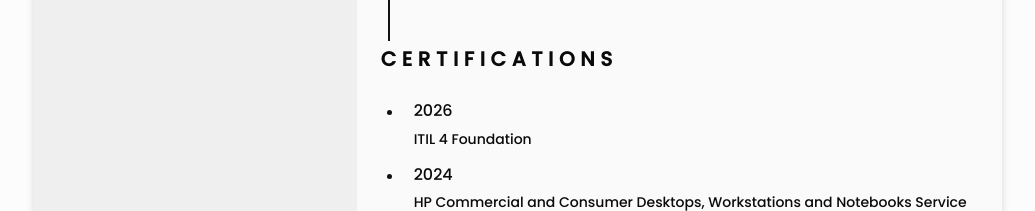
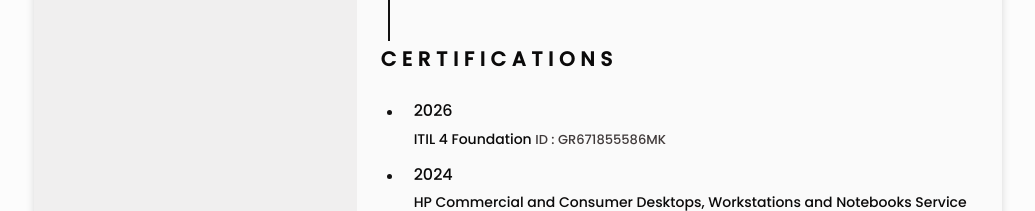
Before and after one commit to kastallimalek/cv, a plain HTML site: page index.html in a window 1280 px wide. Shown: the part 2180-2391 px from the top of the page, without its empty margins (122-1157 px from the left). Drawn offline with Linux system fonts and the light colour scheme.

Commit message:
Add ITIL certification ID

```diff
--- a/index.html
+++ b/index.html
@@ -420,7 +420,9 @@
                                 </div>
                                 <div class="certificate_data bd-grid">
                                     <h3 class="certificate_year">2026</h3>
-                                    <span class="certificate_title">ITIL 4 Foundation</span>
+                                    <span class="certificate_title">ITIL 4 Foundation
+                                        <span class="certificate_honours">ID : GR671855586MK</span>
+                                    </span>
                                 </div>
                             </div>
 
```
